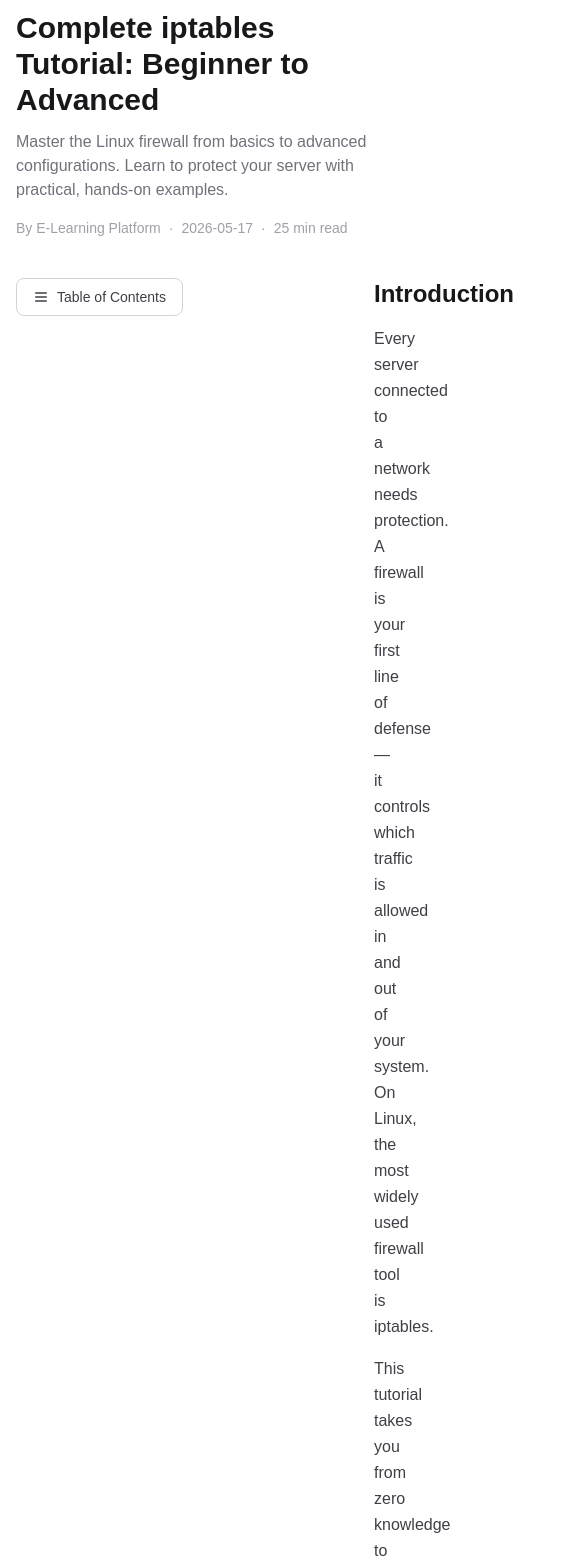
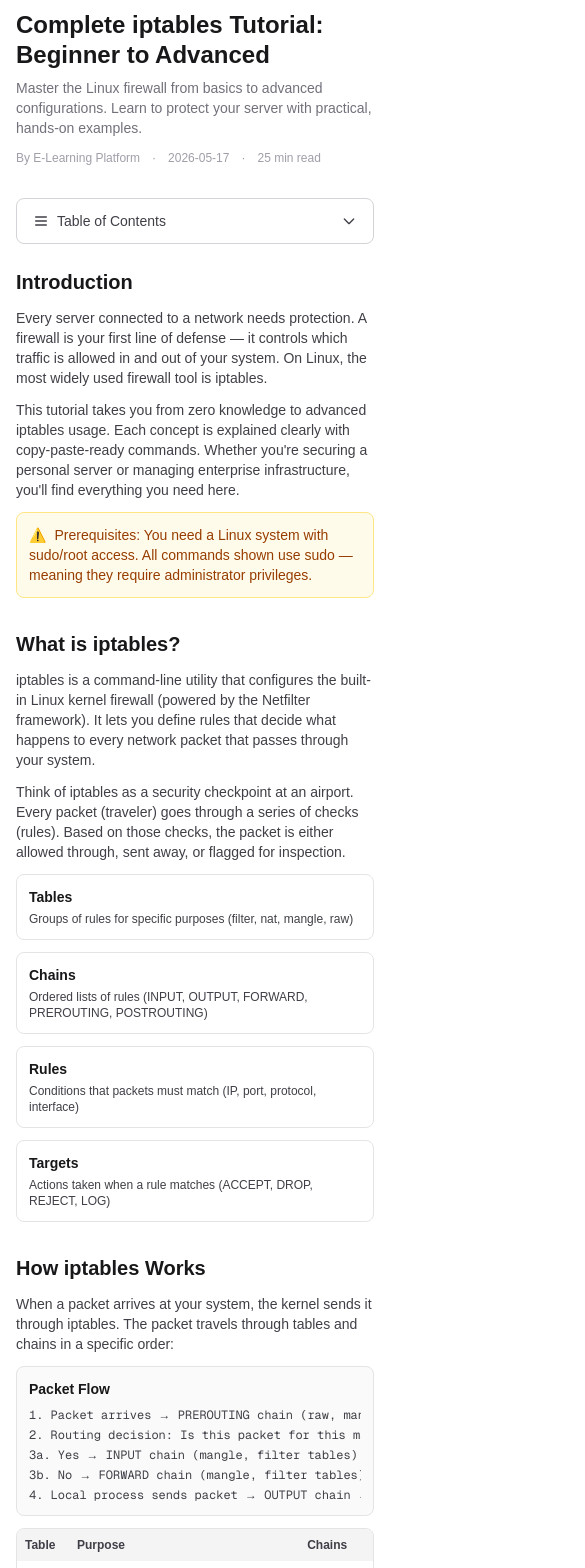
Before and after one commit to nepolionchakma/E-Learning-Platform, a Next.js app: page /blogs/iptables-tutorial in a window 390 px wide. Shown: the part 260-1828 px from the top of the page, 585 px wide, since content can reach past the window. Built offline with nearby package versions, Linux system fonts and the light colour scheme.

Commit message:
fix Comments issue and added delete dialoge

```diff
--- a/src/app/blogs/iptables-tutorial/page.tsx
+++ b/src/app/blogs/iptables-tutorial/page.tsx
@@ -114,13 +114,13 @@ function TerminalBlock({ command, output, explanation }: TerminalItem) {
   };
 
   return (
-    <div className="my-4 rounded-xl overflow-hidden border border-zinc-200 dark:border-zinc-700 shadow-lg">
-      <div className="flex items-center justify-between px-4 py-2 bg-zinc-200 dark:bg-zinc-800/60 border-b border-zinc-300 dark:border-zinc-700">
+    <div className="my-3 sm:my-4 rounded-xl overflow-hidden border border-zinc-200 dark:border-zinc-700 shadow-lg">
+      <div className="flex items-center justify-between px-3 sm:px-4 py-2 bg-zinc-200 dark:bg-zinc-800/60 border-b border-zinc-300 dark:border-zinc-700">
         <div className="flex items-center gap-1.5">
           <span className="w-2.5 h-2.5 rounded-full bg-red-500" />
           <span className="w-2.5 h-2.5 rounded-full bg-yellow-500" />
           <span className="w-2.5 h-2.5 rounded-full bg-green-500" />
-          <span className="text-zinc-500 dark:text-zinc-400 text-xs ml-2 font-mono">
+          <span className="text-zinc-500 dark:text-zinc-400 text-[10px] sm:text-xs ml-2 font-mono">
             terminal
           </span>
         </div>
@@ -132,19 +132,19 @@ function TerminalBlock({ command, output, explanation }: TerminalItem) {
           <CopyIcon copied={copied} />
         </button>
       </div>
-      <div className="bg-zinc-900 p-4 font-mono text-sm">
+      <div className="bg-zinc-900 p-3 sm:p-4 font-mono text-xs sm:text-sm">
         <div className="flex items-start gap-2">
-          <span className="text-green-400 select-none">$</span>
+          <span className="text-green-400 select-none flex-shrink-0">$</span>
           <code className="text-zinc-100 flex-1 break-all">{command}</code>
         </div>
         {output && (
-          <div className="mt-3 pt-3 border-t border-zinc-700 text-zinc-400 whitespace-pre-wrap">
+          <div className="mt-3 pt-3 border-t border-zinc-700 text-zinc-400 whitespace-pre-wrap text-xs sm:text-sm overflow-x-auto">
             {output}
           </div>
         )}
       </div>
       {explanation && (
-        <div className="px-4 py-3 bg-blue-50 dark:bg-blue-900/20 border-t border-blue-200 dark:border-blue-800 text-sm text-zinc-700 dark:text-zinc-300">
+        <div className="px-3 sm:px-4 py-2 sm:py-3 bg-blue-50 dark:bg-blue-900/20 border-t border-blue-200 dark:border-blue-800 text-xs sm:text-sm text-zinc-700 dark:text-zinc-300">
           {explanation}
         </div>
       )}
@@ -173,7 +173,9 @@ function InfoBox({
   };
 
   return (
-    <div className={`my-4 p-4 rounded-lg border ${styles[type]}`}>
+    <div
+      className={`my-3 sm:my-4 p-3 sm:p-4 rounded-lg border ${styles[type]} text-sm sm:text-base`}
+    >
       <span className="mr-2">{icons[type]}</span>
       {children}
     </div>
@@ -190,14 +192,14 @@ function DataTable({
   monoCols?: number[];
 }) {
   return (
-    <div className="overflow-x-auto rounded-lg border border-zinc-200 dark:border-zinc-700 my-4">
-      <table className="w-full text-sm">
+    <div className="overflow-x-auto rounded-lg border border-zinc-200 dark:border-zinc-700 my-3 sm:my-4">
+      <table className="w-full text-xs sm:text-sm min-w-[500px]">
         <thead>
           <tr className="bg-zinc-100 dark:bg-zinc-800">
             {headers.map((h, i) => (
               <th
                 key={i}
-                className="p-3 text-left font-semibold text-zinc-700 dark:text-zinc-300"
+                className="p-2 sm:p-3 text-left font-semibold text-zinc-700 dark:text-zinc-300 whitespace-nowrap"
               >
                 {h}
               </th>
@@ -213,7 +215,7 @@ function DataTable({
               {row.map((cell, ci) => (
                 <td
                   key={ci}
-                  className={`p-3 ${monoCols.includes(ci) ? "font-mono text-xs" : ""}`}
+                  className={`p-2 sm:p-3 ${monoCols.includes(ci) ? "font-mono text-[10px] sm:text-xs" : ""}`}
                 >
                   {monoCols.includes(ci) && ci === 0 && (
                     <span className="text-green-600 dark:text-green-400 font-semibold">
@@ -233,41 +235,43 @@ function DataTable({
 
 function SectionRenderer({ section }: { section: Section }) {
   return (
-    <section id={section.id} className="mb-12 scroll-mt-24">
-      <h2 className="text-2xl font-bold text-zinc-900 dark:text-zinc-100 mb-4">
+    <section id={section.id} className="mb-8 sm:mb-12 scroll-mt-24">
+      <h2 className="text-xl sm:text-2xl font-bold text-zinc-900 dark:text-zinc-100 mb-3 sm:mb-4">
         {section.title}
       </h2>
 
       {section.content?.map((p, i) => (
-        <p key={i} className="mb-4">
+        <p key={i} className="mb-3 sm:mb-4 text-sm sm:text-base">
           {p}
         </p>
       ))}
 
       {section.cards && (
-        <div className="grid gap-4 md:grid-cols-2 mb-4">
+        <div className="grid gap-3 sm:gap-4 grid-cols-1 sm:grid-cols-2 mb-3 sm:mb-4">
           {section.cards.map((card, i) => (
             <div
               key={i}
-              className="p-4 rounded-lg border border-zinc-200 dark:border-zinc-700 bg-white dark:bg-zinc-900"
+              className="p-3 sm:p-4 rounded-lg border border-zinc-200 dark:border-zinc-700 bg-white dark:bg-zinc-900"
             >
-              <h4 className="font-semibold text-zinc-900 dark:text-zinc-100 mb-1">
+              <h4 className="font-semibold text-zinc-900 dark:text-zinc-100 mb-1 text-sm sm:text-base">
                 {card.title}
               </h4>
-              <p className="text-sm">{card.desc}</p>
+              <p className="text-xs sm:text-sm">{card.desc}</p>
             </div>
           ))}
         </div>
       )}
 
       {section.packetFlow && (
-        <div className="p-4 rounded-lg bg-zinc-50 dark:bg-zinc-800/50 border border-zinc-200 dark:border-zinc-700 mb-4">
-          <h4 className="font-semibold text-zinc-900 dark:text-zinc-100 mb-2">
+        <div className="p-3 sm:p-4 rounded-lg bg-zinc-50 dark:bg-zinc-800/50 border border-zinc-200 dark:border-zinc-700 mb-3 sm:mb-4">
+          <h4 className="font-semibold text-zinc-900 dark:text-zinc-100 mb-2 text-sm sm:text-base">
             Packet Flow
           </h4>
-          <div className="text-sm space-y-1 font-mono">
+          <div className="text-xs sm:text-sm space-y-1 font-mono overflow-x-auto">
             {section.packetFlow.map((line, i) => (
-              <p key={i}>{line}</p>
+              <p key={i} className="whitespace-nowrap">
+                {line}
+              </p>
             ))}
           </div>
         </div>
@@ -311,11 +315,13 @@ function SectionRenderer({ section }: { section: Section }) {
       {section.subsections?.map((sub, si) => (
         <div key={si}>
           {sub.title && (
-            <h3 className="text-lg font-semibold text-zinc-900 dark:text-zinc-100 mb-3 mt-6">
+            <h3 className="text-base sm:text-lg font-semibold text-zinc-900 dark:text-zinc-100 mb-2 sm:mb-3 mt-4 sm:mt-6">
               {sub.title}
             </h3>
           )}
-          {sub.content && <p className="mb-3">{sub.content}</p>}
+          {sub.content && (
+            <p className="mb-2 sm:mb-3 text-sm sm:text-base">{sub.content}</p>
+          )}
           {sub.terminals?.map((t, ti) => (
             <TerminalBlock
               key={ti}
@@ -324,7 +330,11 @@ function SectionRenderer({ section }: { section: Section }) {
               explanation={t.explanation}
             />
           ))}
-          {sub.contentAfter && <p className="mb-3 mt-4">{sub.contentAfter}</p>}
+          {sub.contentAfter && (
+            <p className="mb-2 sm:mb-3 mt-3 sm:mt-4 text-sm sm:text-base">
+              {sub.contentAfter}
+            </p>
+          )}
           {sub.terminalsAfter?.map((t, ti) => (
             <TerminalBlock
               key={ti}
@@ -334,7 +344,7 @@ function SectionRenderer({ section }: { section: Section }) {
             />
           ))}
           {sub.steps && (
-            <ol className="list-decimal list-inside space-y-2 mb-4">
+            <ol className="list-decimal list-inside space-y-1 sm:space-y-2 mb-3 sm:mb-4 text-sm sm:text-base">
               {sub.steps.map((step, sti) => (
                 <li key={sti}>{step}</li>
               ))}
@@ -395,7 +405,7 @@ export default function IptablesTutorialPage() {
   };
 
   return (
-    <div className="max-w-7xl mx-auto px-4 sm:px-6 lg:px-8 py-4">
+    <div className="max-w-7xl mx-auto px-4 sm:px-6 lg:px-8 py-6 sm:py-6">
       <Link
         href="/blogs"
         className="cursor-pointer inline-flex items-center gap-1 text-sm text-zinc-500 hover:text-zinc-700 dark:hover:text-zinc-300 mb-6 transition-colors"
@@ -416,21 +426,21 @@ export default function IptablesTutorialPage() {
         Back to Blogs
       </Link>
 
-      <div className="mb-10">
-        <div className="mb-6 rounded-2xl overflow-hidden border border-zinc-200 dark:border-zinc-700">
+      <div className="mb-8 sm:mb-10">
+        <div className="mb-4 sm:mb-6 rounded-xl sm:rounded-2xl overflow-hidden border border-zinc-200 dark:border-zinc-700">
           <img
             src="/images/iptables-hero.svg"
             alt="iptables Linux firewall illustration showing INPUT, OUTPUT, and FORWARD chains with packet filtering"
             className="w-full h-auto"
           />
         </div>
-        <h1 className="text-3xl sm:text-4xl font-bold text-zinc-900 dark:text-zinc-100">
+        <h1 className="text-2xl sm:text-3xl lg:text-4xl font-bold text-zinc-900 dark:text-zinc-100 leading-tight">
           {data.title}
         </h1>
-        <p className="text-zinc-500 mt-3 text-base sm:text-lg">
+        <p className="text-zinc-500 mt-2 sm:mt-3 text-sm sm:text-base lg:text-lg">
           {data.description}
         </p>
-        <div className="flex flex-wrap items-center gap-2 sm:gap-4 mt-4 text-sm text-zinc-400">
+        <div className="flex flex-wrap items-center gap-x-3 gap-y-1 mt-3 sm:mt-4 text-xs sm:text-sm text-zinc-400">
           <span>By {data.author}</span>
           <span>·</span>
           <span>{data.date}</span>
@@ -439,37 +449,13 @@ export default function IptablesTutorialPage() {
         </div>
       </div>
 
-      <div className="flex gap-8">
-        {/* Left Sidebar - Table of Contents */}
-        <aside className="hidden lg:block w-64 flex-shrink-0">
-          <div className="sticky top-24 max-h-[calc(100vh-8rem)] overflow-y-auto">
-            <h3 className="text-sm font-semibold text-zinc-900 dark:text-zinc-100 uppercase tracking-wide mb-3">
-              Table of Contents
-            </h3>
-            <nav className="space-y-1 border-l-2 border-zinc-200 dark:border-zinc-700">
-              {data.sections.map((section) => (
-                <button
-                  key={section.id}
-                  onClick={() => scrollTo(section.id)}
-                  className={`cursor-pointer block w-full text-left pl-4 py-1.5 text-sm border-l-2 -ml-[2px] transition-colors ${
-                    activeSection === section.id
-                      ? "border-indigo-500 text-indigo-600 dark:text-indigo-400 font-medium"
-                      : "border-transparent text-zinc-500 hover:text-zinc-700 dark:hover:text-zinc-300"
-                  }`}
-                >
-                  {section.title}
-                </button>
-              ))}
-            </nav>
-          </div>
-        </aside>
-
       {/* Mobile TOC Toggle */}
-        <div className="lg:hidden w-full mb-6">
+      <div className="lg:hidden mb-6">
         <button
           onClick={() => setMobileMenuOpen(!mobileMenuOpen)}
-            className="cursor-pointer flex items-center gap-2 px-4 py-2 rounded-lg border border-zinc-300 dark:border-zinc-600 text-zinc-700 dark:text-zinc-300 text-sm font-medium hover:bg-zinc-100 dark:hover:bg-zinc-800 transition-colors"
+          className="cursor-pointer w-full flex items-center justify-between px-4 py-3 rounded-lg border border-zinc-300 dark:border-zinc-600 text-zinc-700 dark:text-zinc-300 text-sm font-medium hover:bg-zinc-100 dark:hover:bg-zinc-800 transition-colors"
         >
+          <span className="flex items-center gap-2">
             <svg
               className="w-4 h-4"
               fill="none"
@@ -484,9 +470,23 @@ export default function IptablesTutorialPage() {
               />
             </svg>
             Table of Contents
+          </span>
+          <svg
+            className={`w-4 h-4 transition-transform ${mobileMenuOpen ? "rotate-180" : ""}`}
+            fill="none"
+            stroke="currentColor"
+            viewBox="0 0 24 24"
+          >
+            <path
+              strokeLinecap="round"
+              strokeLinejoin="round"
+              strokeWidth={2}
+              d="M19 9l-7 7-7-7"
+            />
+          </svg>
         </button>
         {mobileMenuOpen && (
-            <div className="mt-3 p-4 rounded-lg border border-zinc-200 dark:border-zinc-700 bg-white dark:bg-zinc-900 space-y-1 max-h-80 overflow-y-auto">
+          <div className="mt-2 p-4 rounded-lg border border-zinc-200 dark:border-zinc-700 bg-white dark:bg-zinc-900 space-y-1 max-h-72 overflow-y-auto">
             {data.sections.map((section) => (
               <button
                 key={section.id}
@@ -504,6 +504,31 @@ export default function IptablesTutorialPage() {
         )}
       </div>
 
+      <div className="flex gap-6 lg:gap-8">
+        {/* Left Sidebar - Table of Contents */}
+        <aside className="hidden lg:block w-56 xl:w-64 flex-shrink-0">
+          <div className="sticky top-24 max-h-[calc(100vh-8rem)] overflow-y-auto">
+            <h3 className="text-xs sm:text-sm font-semibold text-zinc-900 dark:text-zinc-100 uppercase tracking-wide mb-3">
+              Table of Contents
+            </h3>
+            <nav className="space-y-0.5 sm:space-y-1 border-l-2 border-zinc-200 dark:border-zinc-700">
+              {data.sections.map((section) => (
+                <button
+                  key={section.id}
+                  onClick={() => scrollTo(section.id)}
+                  className={`cursor-pointer block w-full text-left pl-3 sm:pl-4 py-1 sm:py-1.5 text-xs sm:text-sm border-l-2 -ml-[2px] transition-colors ${
+                    activeSection === section.id
+                      ? "border-indigo-500 text-indigo-600 dark:text-indigo-400 font-medium"
+                      : "border-transparent text-zinc-500 hover:text-zinc-700 dark:hover:text-zinc-300"
+                  }`}
+                >
+                  {section.title}
+                </button>
+              ))}
+            </nav>
+          </div>
+        </aside>
+
         {/* Main Content */}
         <article className="flex-1 min-w-0 text-zinc-700 dark:text-zinc-300 leading-relaxed">
           {data.sections.map((section) => (
--- a/src/data/comments-iptables-tutorial.json
+++ b/src/data/comments-iptables-tutorial.json
@@ -1,55 +1,9 @@
 [
   {
-    "id": "1779023284949",
-    "name": "dd",
-    "text": "dd",
-    "date": "2026-05-17T13:08:04.949Z",
-    "replies": [
-      {
-        "id": "1779023289359",
-        "name": "aa",
-        "text": "aa",
-        "date": "2026-05-17T13:08:09.359Z",
-        "replies": [
-          {
-            "id": "1779023300070",
-            "name": "ff",
-            "text": "ff",
-            "date": "2026-05-17T13:08:20.070Z",
-            "replies": [
-              {
-                "id": "1779023304952",
-                "name": "rrrrr",
-                "text": "rrrrrr",
-                "date": "2026-05-17T13:08:24.952Z",
-                "replies": []
-              }
-            ]
-          }
-        ]
-      },
-      {
-        "id": "1779023294551",
-        "name": "ww",
-        "text": "ww",
-        "date": "2026-05-17T13:08:14.551Z",
-        "replies": [
-          {
-            "id": "1779023311273",
-            "name": "asd",
-            "text": "sds",
-            "date": "2026-05-17T13:08:31.273Z",
-            "replies": []
-          }
-        ]
-      }
-    ]
-  },
-  {
-    "id": "1779023280280",
-    "name": "fsadf",
-    "text": "asdfas",
-    "date": "2026-05-17T13:08:00.280Z",
+    "id": "1779034311094",
+    "name": "Nepolion Chakma",
+    "text": "Thanks man.. It's a comprehensive study of this topic.",
+    "date": "2026-05-17T16:11:51.094Z",
     "replies": []
   }
 ]
--- a/src/data/engagement-iptables-tutorial.json
+++ b/src/data/engagement-iptables-tutorial.json
@@ -1,5 +1,5 @@
 {
   "slug": "iptables-tutorial",
-  "likes": 0,
-  "shares": 0
+  "likes": 1,
+  "shares": 1
 }
```
Also changed, not shown: src/app/layout.tsx (+5 -3 lines), src/components/BlogActions.tsx (+23 -22 lines), src/components/CommentSection.tsx (+42 -17 lines), src/components/Dialog.tsx (added, +71 -0 lines). Lines whose indentation alone changed are shown as unchanged.
